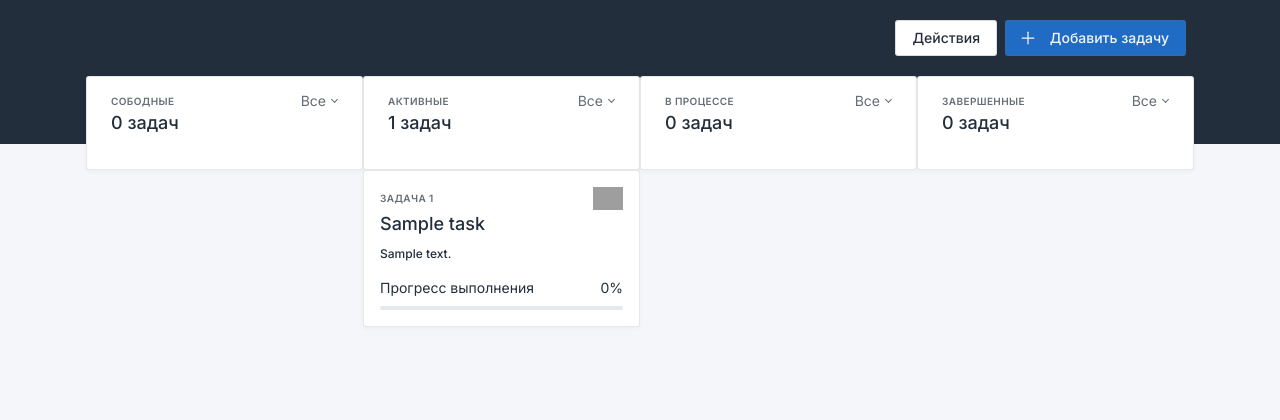
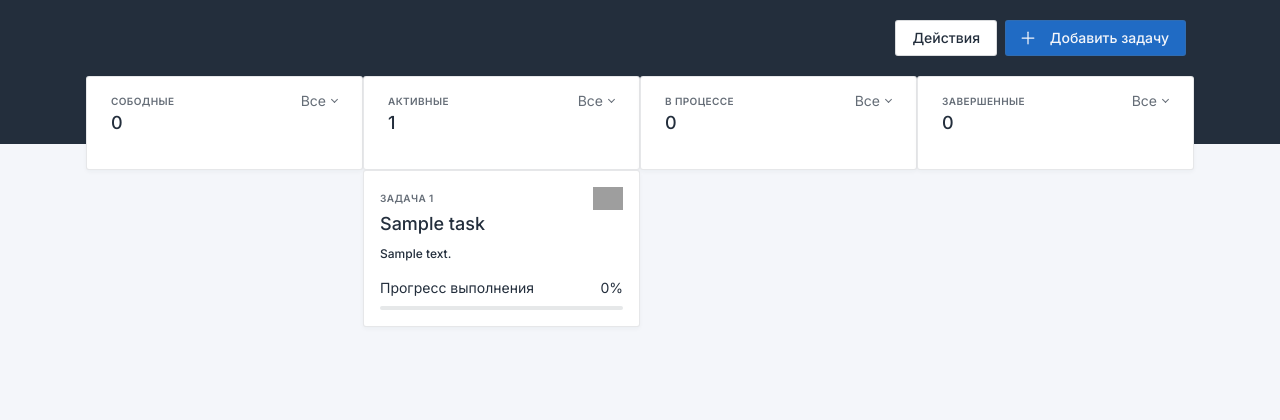
Before and after one commit to mkisko/cp2020-final-web, a Django app: page /kanban/ in a window 1280 px wide. Shown: the part 56-476 px from the top of the page. Run offline with Django 3.2, Linux system fonts and the light colour scheme; tables that the repository leaves empty hold one stand-in row (values such as "Sample post"); some libraries are stand-ins or nearby versions; grey boxes are pictures that could not be loaded.

Commit message:
small fix

```diff
--- a/portal/templates/main/kanban.html
+++ b/portal/templates/main/kanban.html
@@ -55,7 +55,7 @@
                   </div>
                 </div>
               </div>
-              <div class="h2 mb-3"><span class="task-count">{{ tasks.count }}</span> задач</div>
+              <div class="h2 mb-3"><span class="task-count">{{ tasks.count }}</span></div>
             </div>
           </div>
 
@@ -75,7 +75,7 @@
                   </div>
 
                   <div class="h2">{{ task.title }}</div>
-                  <div class="h5 mb-3">{{ task.description }}</div>
+                  <div class="h5 mb-3">{{ task.description|default:'Нет описания' }}</div>
 
                   <div class="d-flex mb-2">
                     <div>Прогресс выполнения</div>
```
